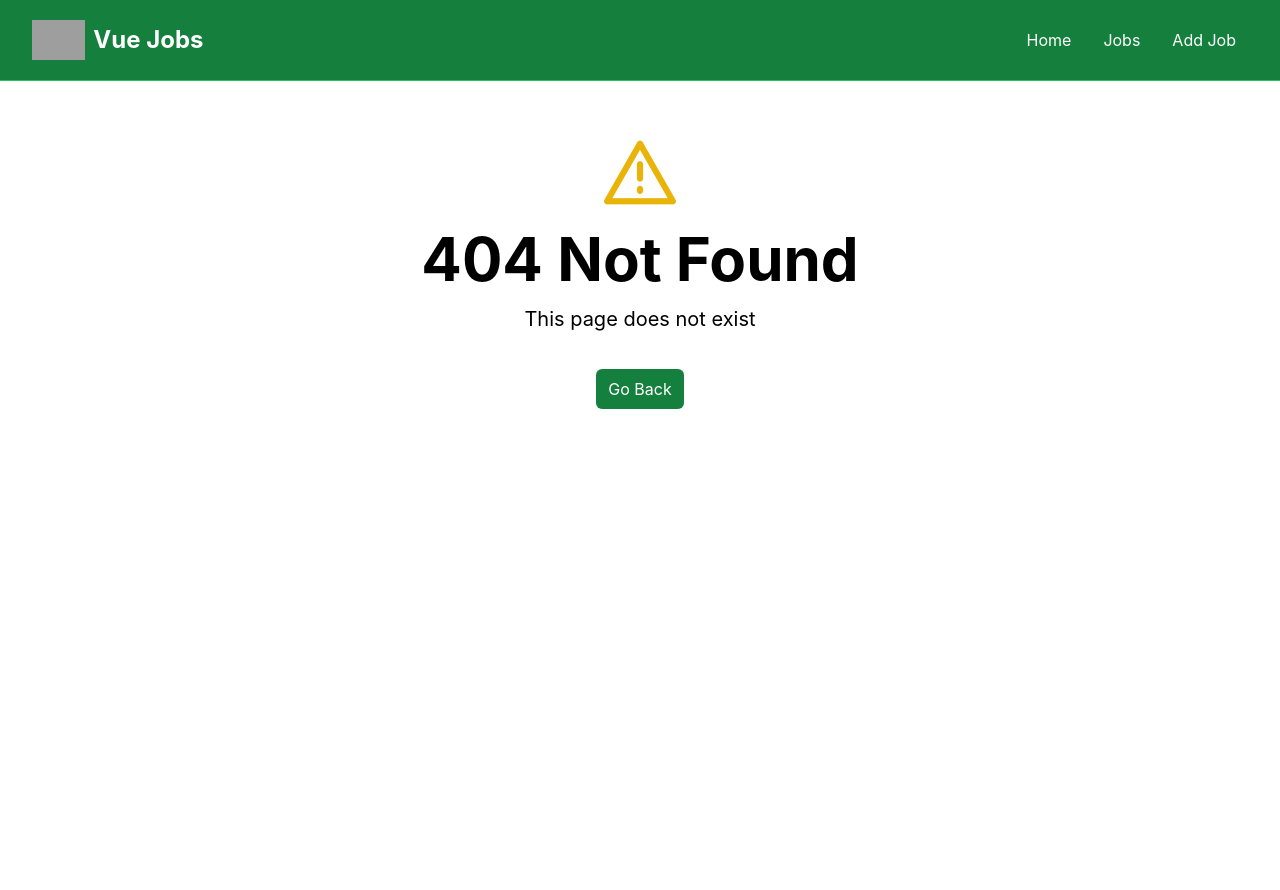
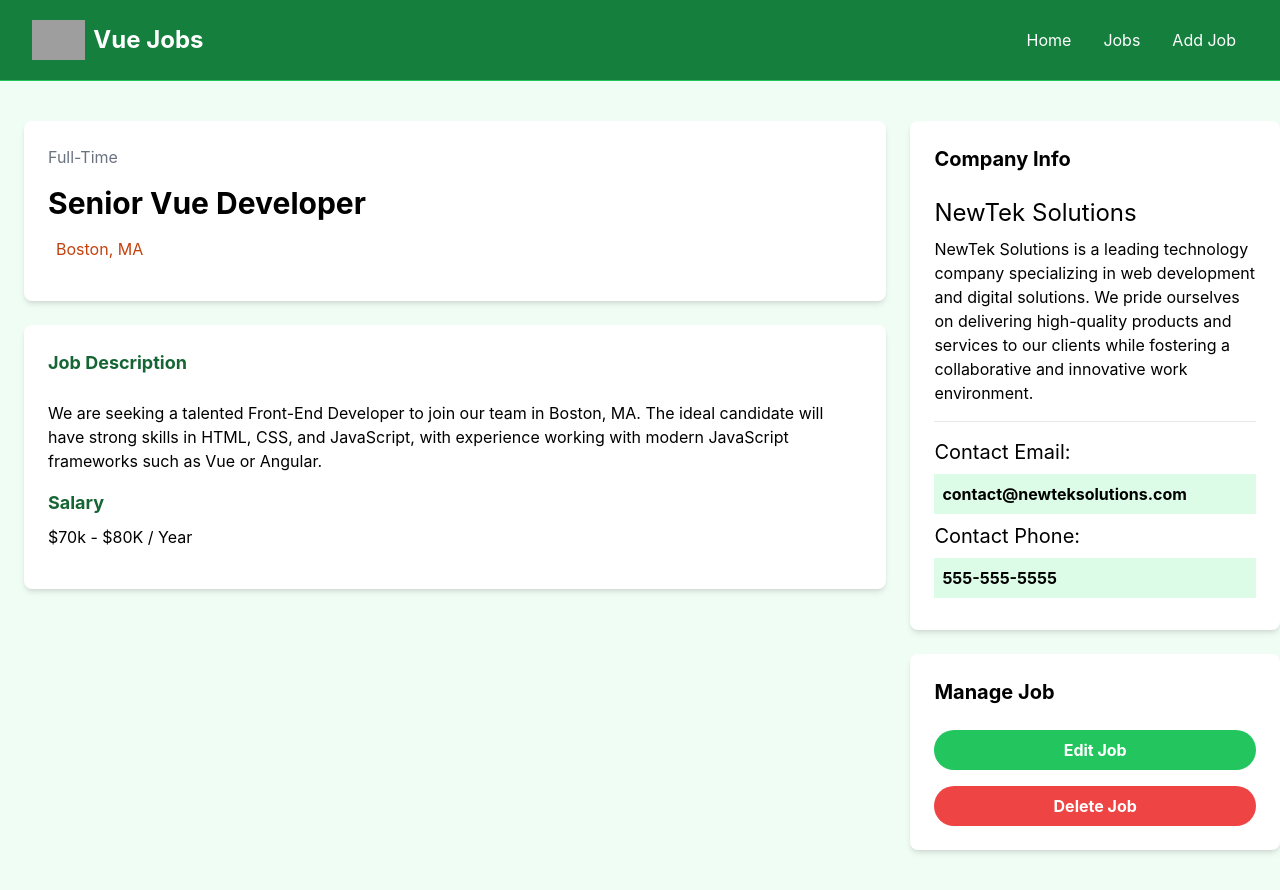
Before and after one commit to AndrasE/vue-crash-course, a Vue app: page /jobs/1 in a window 1280 px wide. Before the commit this address had no page. Before the commit the page ends 800 px from the top, so only its background shows below. Built offline with nearby package versions, Linux system fonts and the light colour scheme; grey boxes are pictures that could not be loaded; the HTML template or start-up script is replaced by a standard one.

Commit message:
dynamic route to individual listing || install json-server

```diff
--- a/package.json
+++ b/package.json
@@ -11,6 +11,7 @@
     "type-check": "vue-tsc --build"
   },
   "dependencies": {
+    "json-server": "^1.0.0-beta.3",
     "primeicons": "^7.0.0",
     "vue": "^3.5.13",
     "vue-router": "^4.5.0"
--- a/src/components/JobListing.vue
+++ b/src/components/JobListing.vue
@@ -1,5 +1,6 @@
 <script setup lang="ts">
 import { ref, computed } from 'vue'
+import { RouterLink } from 'vue-router';
 
 const props = defineProps({
     job: {
@@ -46,10 +47,10 @@
                     <i class="pi pi-map-marker text-orange-700"></i>
                     {{ job.location }}
                 </div>
-                <a :href="'/job/' + job.id"
+                <RouterLink :to="`/jobs/${job.id}`"
                     class="h-[36px] bg-green-500 hover:bg-green-600 text-white px-4 py-2 rounded-lg text-center text-sm">
                     Read More
-                </a>
+                </RouterLink>
             </div>
         </div>
     </div>
--- a/src/router/index.ts
+++ b/src/router/index.ts
@@ -2,6 +2,7 @@
 import HomeView from "../views/HomeView.vue";
 import JobsView from "../views/JobsVue.vue";
 import NotFoundView from "@/views/NotFoundView.vue";
+import JobView from "@/views/JobView.vue";
 
 const router = createRouter({
   history: createWebHistory(import.meta.env.BASE_URL), // create a history object
@@ -17,6 +18,11 @@
       component: JobsView,
     },
     {
+      path: "/jobs/:id",
+      name: "job",
+      component: JobView,
+    },
+    {
       path: "/:catchAll(.*)",
       name: "not-found",
       component: NotFoundView,
--- /dev/null
+++ b/src/views/JobView.vue
@@ -0,0 +1,80 @@
+<script setup lang="ts">
+
+</script>
+
+<template>
+    <section class="bg-green-50">
+        <div class="container m-auto py-10 px-6">
+            <div class="grid grid-cols-1 md:grid-cols-70/30 w-full gap-6">
+                <main>
+                    <div class="bg-white p-6 rounded-lg shadow-md text-center md:text-left">
+                        <div class="text-gray-500 mb-4">Full-Time</div>
+                        <h1 class="text-3xl font-bold mb-4">Senior Vue Developer</h1>
+                        <div class="text-gray-500 mb-4 flex align-middle justify-center md:justify-start">
+                            <i class="fa-solid fa-location-dot text-lg text-orange-700 mr-2"></i>
+                            <p class="text-orange-700">Boston, MA</p>
+                        </div>
+                    </div>
+
+                    <div class="bg-white p-6 rounded-lg shadow-md mt-6">
+                        <h3 class="text-green-800 text-lg font-bold mb-6">
+                            Job Description
+                        </h3>
+
+                        <p class="mb-4">
+                            We are seeking a talented Front-End Developer to join our team
+                            in Boston, MA. The ideal candidate will have strong skills in
+                            HTML, CSS, and JavaScript, with experience working with modern
+                            JavaScript frameworks such as Vue or Angular.
+                        </p>
+
+                        <h3 class="text-green-800 text-lg font-bold mb-2">Salary</h3>
+
+                        <p class="mb-4">$70k - $80K / Year</p>
+                    </div>
+                </main>
+
+                <!-- Sidebar -->
+                <aside>
+                    <!-- Company Info -->
+                    <div class="bg-white p-6 rounded-lg shadow-md">
+                        <h3 class="text-xl font-bold mb-6">Company Info</h3>
+
+                        <h2 class="text-2xl">NewTek Solutions</h2>
+
+                        <p class="my-2">
+                            NewTek Solutions is a leading technology company specializing in
+                            web development and digital solutions. We pride ourselves on
+                            delivering high-quality products and services to our clients
+                            while fostering a collaborative and innovative work environment.
+                        </p>
+
+                        <hr class="my-4" />
+
+                        <h3 class="text-xl">Contact Email:</h3>
+
+                        <p class="my-2 bg-green-100 p-2 font-bold">
+                            contact@newteksolutions.com
+                        </p>
+
+                        <h3 class="text-xl">Contact Phone:</h3>
+
+                        <p class="my-2 bg-green-100 p-2 font-bold">555-555-5555</p>
+                    </div>
+
+                    <!-- Manage -->
+                    <div class="bg-white p-6 rounded-lg shadow-md mt-6">
+                        <h3 class="text-xl font-bold mb-6">Manage Job</h3>
+                        <a href="add-job.html"
+                            class="bg-green-500 hover:bg-green-600 text-white text-center font-bold py-2 px-4 rounded-full w-full focus:outline-none focus:shadow-outline mt-4 block">Edit
+                            Job</a>
+                        <button
+                            class="bg-red-500 hover:bg-red-600 text-white font-bold py-2 px-4 rounded-full w-full focus:outline-none focus:shadow-outline mt-4 block">
+                            Delete Job
+                        </button>
+                    </div>
+                </aside>
+            </div>
+        </div>
+    </section>
+</template>
```
Also changed, not shown: 1 other file (tests, documents, lock files or other folders).
